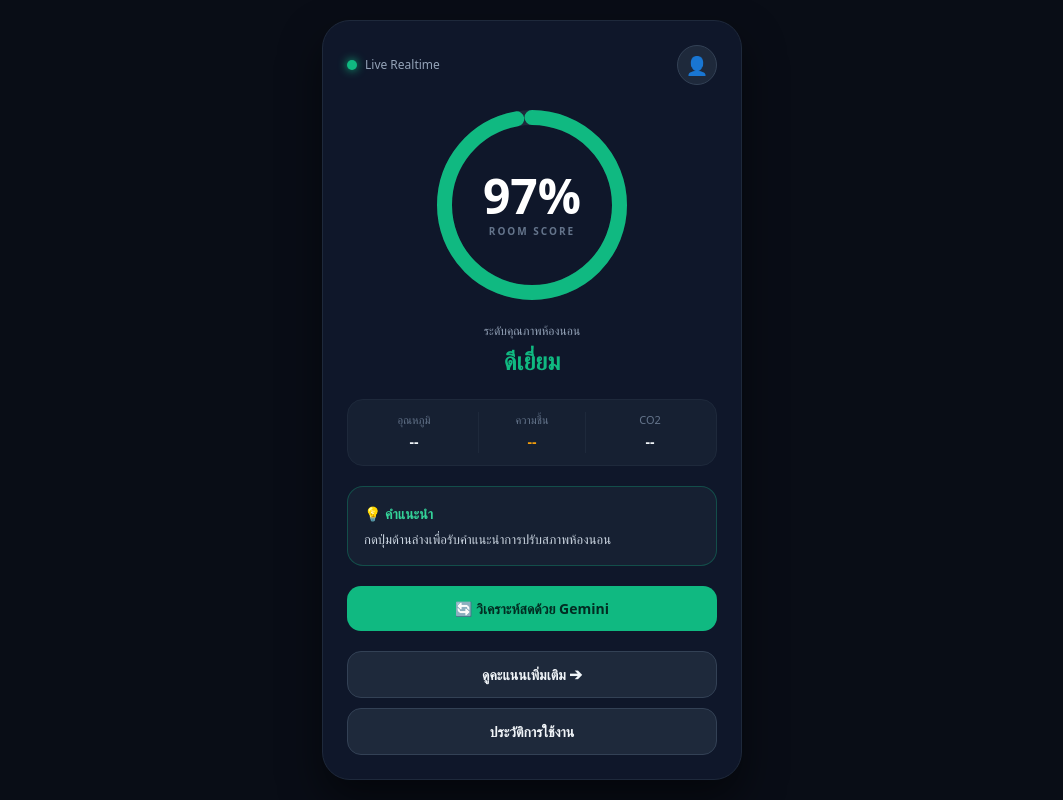
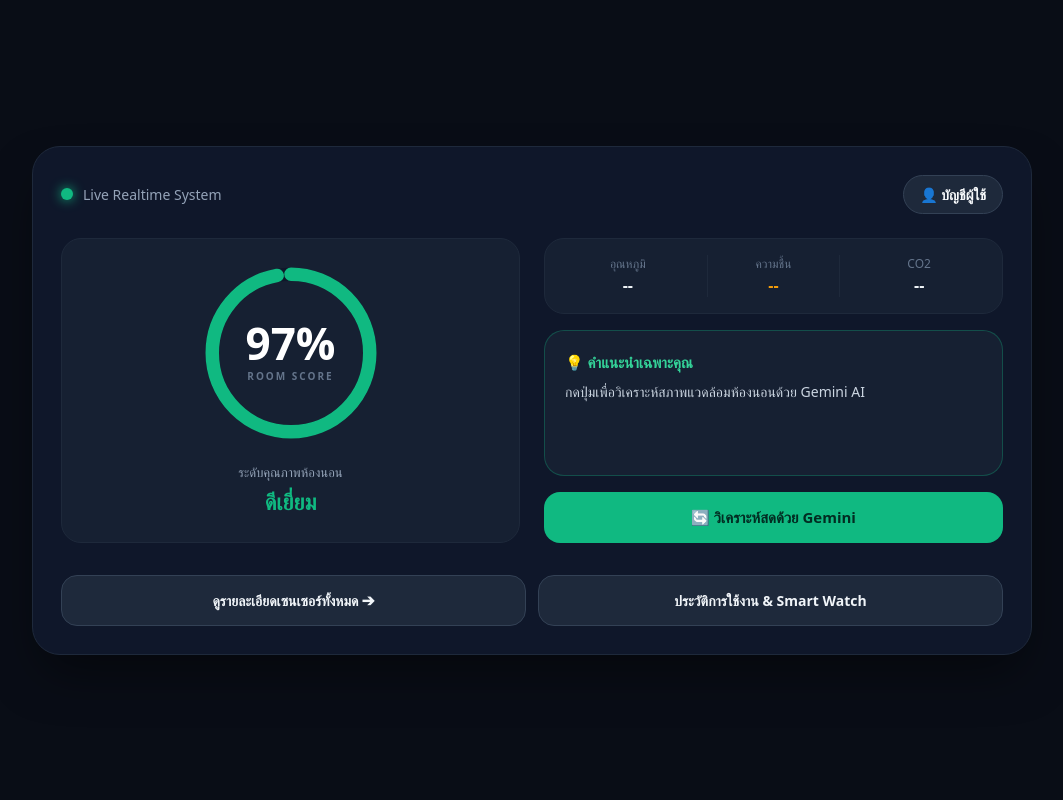
Before and after one commit to paradisesui/comflyyy, a Next.js app: page / in a window 1280 px wide. Shown: the whole page, without its empty margins (108-1171 px from the left). Built offline with nearby package versions, Linux system fonts and the light colour scheme; no server answers; the database is empty.

Commit message:
edit main page

```diff
--- a/app/page.tsx
+++ b/app/page.tsx
@@ -20,7 +20,7 @@ interface SensorData {
 export default function Home() {
   const [sensor, setSensor] = useState<SensorData | null>(null);
   const [loading, setLoading] = useState<boolean>(true);
-  const [aiAnalysis, setAiAnalysis] = useState<string>('กดปุ่มด้านล่างเพื่อรับคำแนะนำการปรับสภาพห้องนอน');
+  const [aiAnalysis, setAiAnalysis] = useState<string>('กดปุ่มเพื่อวิเคราะห์สภาพแวดล้อมห้องนอนด้วย Gemini AI');
   const [aiLoading, setAiLoading] = useState<boolean>(false);
   const [cooldown, setCooldown] = useState<number>(0);
 
@@ -111,53 +111,73 @@ export default function Home() {
       display: 'flex',
       justifyContent: 'center',
       alignItems: 'center',
-      padding: '20px'
+      padding: '24px'
     }}>
       <main style={{
         width: '100%',
-        maxWidth: '420px',
+        maxWidth: '1000px', // ขยายความกว้างรองรับหน้าจอคอมพิวเตอร์
         backgroundColor: '#0f172a',
         borderRadius: '28px',
         border: '1px solid #1e293b',
-        padding: '24px',
-        boxShadow: '0 20px 40px rgba(0,0,0,0.5)',
+        padding: '28px',
+        boxShadow: '0 25px 50px -12px rgba(0, 0, 0, 0.5)',
         display: 'flex',
         flexDirection: 'column',
-        gap: '20px'
+        gap: '24px'
       }}>
+        {/* Top Header */}
         <header style={{ display: 'flex', justifyContent: 'space-between', alignItems: 'center' }}>
-          <div style={{ display: 'flex', alignItems: 'center', gap: '8px' }}>
+          <div style={{ display: 'flex', alignItems: 'center', gap: '10px' }}>
             <span style={{
-              width: '10px',
-              height: '10px',
+              width: '12px',
+              height: '12px',
               borderRadius: '50%',
               backgroundColor: loading ? '#f59e0b' : '#10b981',
-              boxShadow: loading ? '0 0 10px #f59e0b' : '0 0 10px #10b981'
+              boxShadow: loading ? '0 0 12px #f59e0b' : '0 0 12px #10b981'
             }}></span>
-            <span style={{ fontSize: '12px', color: '#94a3b8', fontWeight: 500 }}>
-              {loading ? 'กำลังเชื่อมต่อ...' : 'Live Realtime'}
+            <span style={{ fontSize: '14px', color: '#94a3b8', fontWeight: 500 }}>
+              {loading ? 'กำลังเชื่อมต่อ...' : 'Live Realtime System'}
             </span>
           </div>
           <Link href="/account" style={{
-            width: '40px',
-            height: '40px',
-            borderRadius: '50%',
+            padding: '8px 16px',
+            borderRadius: '20px',
             backgroundColor: '#1e293b',
+            color: '#f8fafc',
             display: 'flex',
             alignItems: 'center',
-            justifyContent: 'center',
+            gap: '8px',
             textDecoration: 'none',
-            fontSize: '18px',
+            fontSize: '14px',
+            fontWeight: '600',
             border: '1px solid #334155'
           }}>
-            👤
+            👤 บัญชีผู้ใช้
           </Link>
         </header>
 
-        <section style={{ display: 'flex', flexDirection: 'column', alignItems: 'center', gap: '12px' }}>
-          <div style={{ position: 'relative', width: '200px', height: '200px', display: 'flex', alignItems: 'center', justifyContent: 'center' }}>
-            <svg transform="rotate(-90)" width="200" height="200" viewBox="0 0 160 160">
-              <circle cx="80" cy="80" r="70" stroke="#1e293b" strokeWidth="12" fill="transparent" />
+        {/* Responsive Grid Section */}
+        <div style={{
+          display: 'grid',
+          gridTemplateColumns: 'repeat(auto-fit, minmax(300px, 1fr))',
+          gap: '24px',
+          alignItems: 'stretch'
+        }}>
+          {/* Card 1: Score & Overview */}
+          <section style={{
+            backgroundColor: '#162032',
+            borderRadius: '20px',
+            padding: '24px',
+            border: '1px solid #1e293b',
+            display: 'flex',
+            flexDirection: 'column',
+            alignItems: 'center',
+            justifyContent: 'center',
+            gap: '16px'
+          }}>
+            <div style={{ position: 'relative', width: '180px', height: '180px', display: 'flex', alignItems: 'center', justifyContent: 'center' }}>
+              <svg transform="rotate(-90)" width="180" height="180" viewBox="0 0 160 160">
+                <circle cx="80" cy="80" r="70" stroke="#0f172a" strokeWidth="12" fill="transparent" />
                 <circle
                   cx="80" cy="80" r="70"
                   stroke={statusColor}
@@ -170,59 +190,64 @@ export default function Home() {
                 />
               </svg>
               <div style={{ position: 'absolute', display: 'flex', flexDirection: 'column', alignItems: 'center' }}>
-              <span style={{ fontSize: '48px', fontWeight: '800', lineHeight: '1', color: '#fff' }}>{score}%</span>
+                <span style={{ fontSize: '44px', fontWeight: '800', lineHeight: '1', color: '#fff' }}>{score}%</span>
                 <span style={{ fontSize: '10px', color: '#64748b', letterSpacing: '2px', marginTop: '4px', fontWeight: '600' }}>ROOM SCORE</span>
               </div>
             </div>
 
             <div style={{ textAlign: 'center' }}>
-            <span style={{ fontSize: '12px', color: '#94a3b8' }}>ระดับคุณภาพห้องนอน</span>
-            <h2 style={{ fontSize: '24px', color: statusColor, fontWeight: '700', margin: '2px 0 0 0' }}>
+              <span style={{ fontSize: '13px', color: '#94a3b8' }}>ระดับคุณภาพห้องนอน</span>
+              <h2 style={{ fontSize: '22px', color: statusColor, fontWeight: '700', margin: '2px 0 0 0' }}>
                 {score >= 80 ? 'ดีเยี่ยม' : score >= 60 ? 'ปานกลาง' : 'ควรปรับปรุง'}
               </h2>
             </div>
           </section>
 
+          {/* Card 2: Sensors & AI Analysis */}
+          <div style={{ display: 'flex', flexDirection: 'column', gap: '16px', justifyContent: 'space-between' }}>
+            {/* Quick Sensors Metrics */}
             <div style={{
               display: 'grid',
               gridTemplateColumns: '1fr 1fr 1fr',
-          gap: '10px',
+              gap: '12px',
               backgroundColor: '#162032',
-          padding: '12px',
-          borderRadius: '16px',
+              padding: '16px',
+              borderRadius: '20px',
               border: '1px solid #1e293b'
             }}>
               <div style={{ textAlign: 'center' }}>
-            <span style={{ fontSize: '11px', color: '#64748b', display: 'block' }}>อุณหภูมิ</span>
-            <span style={{ fontSize: '14px', fontWeight: '700', color: (sensor?.temperature ?? 0) > 25 ? '#f59e0b' : '#f1f5f9' }}>
+                <span style={{ fontSize: '12px', color: '#64748b', display: 'block' }}>อุณหภูมิ</span>
+                <span style={{ fontSize: '16px', fontWeight: '700', color: (sensor?.temperature ?? 0) > 25 ? '#f59e0b' : '#f1f5f9' }}>
                   {sensor ? `${sensor.temperature?.toFixed(1)}°C` : '--'}
                 </span>
               </div>
               <div style={{ textAlign: 'center', borderLeft: '1px solid #1e293b', borderRight: '1px solid #1e293b' }}>
-            <span style={{ fontSize: '11px', color: '#64748b', display: 'block' }}>ความชื้น</span>
-            <span style={{ fontSize: '14px', fontWeight: '700', color: (sensor?.humidity ?? 0) > 60 || (sensor?.humidity ?? 0) < 40 ? '#f59e0b' : '#f1f5f9' }}>
+                <span style={{ fontSize: '12px', color: '#64748b', display: 'block' }}>ความชื้น</span>
+                <span style={{ fontSize: '16px', fontWeight: '700', color: (sensor?.humidity ?? 0) > 60 || (sensor?.humidity ?? 0) < 40 ? '#f59e0b' : '#f1f5f9' }}>
                   {sensor ? `${sensor.humidity?.toFixed(0)}%` : '--'}
                 </span>
               </div>
               <div style={{ textAlign: 'center' }}>
-            <span style={{ fontSize: '11px', color: '#64748b', display: 'block' }}>CO2</span>
-            <span style={{ fontSize: '14px', fontWeight: '700', color: (sensor?.co2 ?? 0) > 800 ? '#f59e0b' : '#f1f5f9' }}>
+                <span style={{ fontSize: '12px', color: '#64748b', display: 'block' }}>CO2</span>
+                <span style={{ fontSize: '16px', fontWeight: '700', color: (sensor?.co2 ?? 0) > 800 ? '#f59e0b' : '#f1f5f9' }}>
                   {sensor ? `${sensor.co2} ppm` : '--'}
                 </span>
               </div>
             </div>
 
+            {/* AI Recommendation Box */}
             <div style={{
               backgroundColor: '#162032',
-          padding: '16px',
-          borderRadius: '16px',
+              padding: '20px',
+              borderRadius: '20px',
               border: '1px solid rgba(16, 185, 129, 0.3)',
               display: 'flex',
               flexDirection: 'column',
-          gap: '6px'
+              gap: '8px',
+              flexGrow: 1
             }}>
               <p style={{
-            fontSize: '14px',
+                fontSize: '15px',
                 fontWeight: '700',
                 color: '#34d399',
                 margin: 0,
@@ -230,30 +255,31 @@ export default function Home() {
                 alignItems: 'center',
                 gap: '6px'
               }}>
-            💡 คำแนะนำ
+                💡 คำแนะนำเฉพาะคุณ
               </p>
               <p style={{
-            fontSize: '13px',
+                fontSize: '14px',
                 color: aiLoading ? '#64748b' : '#cbd5e1',
                 margin: 0,
-            lineHeight: '1.5'
+                lineHeight: '1.6'
               }}>
                 {aiAnalysis}
               </p>
             </div>
 
+            {/* Analyze Button */}
             <button
               onClick={() => sensor && analyzeWithGemini(sensor)}
               disabled={aiLoading || !sensor || cooldown > 0}
               style={{
                 width: '100%',
-            padding: '12px',
+                padding: '14px',
                 backgroundColor: cooldown > 0 ? '#334155' : '#10b981',
                 color: cooldown > 0 ? '#94a3b8' : '#022c22',
                 border: 'none',
-            borderRadius: '14px',
+                borderRadius: '16px',
                 fontWeight: '700',
-            fontSize: '14px',
+                fontSize: '15px',
                 cursor: (aiLoading || cooldown > 0) ? 'not-allowed' : 'pointer',
                 opacity: aiLoading ? 0.7 : 1,
                 display: 'flex',
@@ -268,33 +294,41 @@ export default function Home() {
                   ? `⏳ กรุณารอ (${cooldown}s)`
                   : '🔄 วิเคราะห์สดด้วย Gemini'}
             </button>
+          </div>
+        </div>
 
-        <footer style={{ display: 'flex', flexDirection: 'column', gap: '10px', marginTop: 'auto' }}>
+        {/* Footer Quick Links */}
+        <footer style={{
+          display: 'grid',
+          gridTemplateColumns: 'repeat(auto-fit, minmax(200px, 1fr))',
+          gap: '12px',
+          marginTop: '8px'
+        }}>
           <Link href="/sensors" style={{
             backgroundColor: '#1e293b',
             color: '#f1f5f9',
-            padding: '12px',
-            borderRadius: '14px',
+            padding: '14px',
+            borderRadius: '16px',
             textAlign: 'center',
             fontWeight: '600',
             fontSize: '14px',
             textDecoration: 'none',
             border: '1px solid #334155'
           }}>
-            ดูคะแนนเพิ่มเติม ➔
+            ดูรายละเอียดเซนเซอร์ทั้งหมด ➔
           </Link>
           <Link href="/persona" style={{
             backgroundColor: '#1e293b',
             color: '#f1f5f9',
-            padding: '12px',
-            borderRadius: '14px',
+            padding: '14px',
+            borderRadius: '16px',
             textAlign: 'center',
             fontWeight: '600',
             fontSize: '14px',
             textDecoration: 'none',
             border: '1px solid #334155'
           }}>
-            ประวัติการใช้งาน
+            ประวัติการใช้งาน & Smart Watch
           </Link>
         </footer>
       </main>
```
Lines whose indentation alone changed are shown as unchanged.
